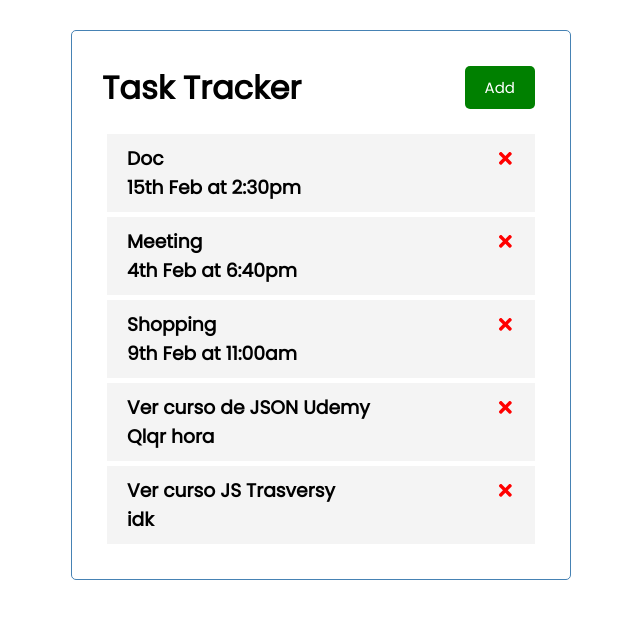
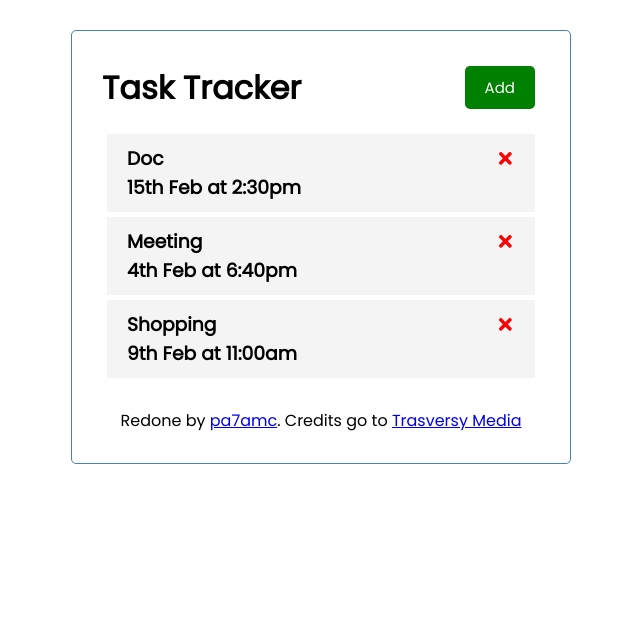
Before and after one commit to pa7amc/react-task-tracker, a React (Create React App) app: page / in a window 1280 px wide. Shown: the top 618 px of the page, without its empty margins (319-959 px from the left). Built offline with nearby package versions, Linux system fonts and the light colour scheme; data requests are answered from the project's data file.

Commit message:
footer+final touches for now...

```diff
--- a/db.json
+++ b/db.json
@@ -17,18 +17,6 @@
                   "text": "Shopping",
                   "day": "9th Feb at 11:00am",
                   "reminder": false
-    },
-    {
-      "text": "Ver curso de JSON Udemy",
-      "day": "Qlqr hora",
-      "reminder": true,
-      "id": 4
-    },
-    {
-      "text": "Ver curso JS Trasversy",
-      "day": "idk",
-      "reminder": false,
-      "id": 5
             }
       ]
 }
--- a/src/App.js
+++ b/src/App.js
@@ -2,6 +2,7 @@
 import { useState, useEffect } from "react";
 
 import Header from "./components/Header";
+import Footer from "./components/Footer";
 import Tasks from "./components/Tasks";
 import AddTask from "./components/AddTask";
 
@@ -103,9 +104,7 @@ function App() {
                         "No tasks to show"
                   )}
 
-                  {/*
-      <h2>Hello {name}</h2>
-      <h3>Hello {x ? "Y" : "N"}</h3> */}
+                  <Footer />
             </div>
       );
 }
--- a/src/components/AddTask.js
+++ b/src/components/AddTask.js
@@ -41,7 +41,7 @@ const AddTask = ({ onAdd }) => {
                               onChange={(e) => setDay(e.target.value)}
                         ></input>
                   </div>
-                  <div className="form-control form-control-check">
+                  {/* <div className="form-control form-control-check">
                         <label>Reminder</label>
                         <input
                               type="checkbox"
@@ -51,7 +51,7 @@ const AddTask = ({ onAdd }) => {
                                     setReminder(e.currentTarget.checked)
                               }
                         ></input>
-                  </div>
+                  </div> */}
 
                   <input
                         type="submit"
--- /dev/null
+++ b/src/components/Footer.js
@@ -0,0 +1,15 @@
+const Footer = () => {
+      return (
+            <footer>
+                  <p>
+                        Redone by <a href="https://pa7amc.github.io">pa7amc</a>.
+                        Credits go to{" "}
+                        <a href="https://www.youtube.com/channel/UC29ju8bIPH5as8OGnQzwJyA">
+                              Trasversy Media
+                        </a>
+                  </p>
+            </footer>
+      );
+};
+
+export default Footer;
```
Also changed, not shown: 1 other file (tests, documents, lock files or other folders). Lines whose indentation alone changed are shown as unchanged.
